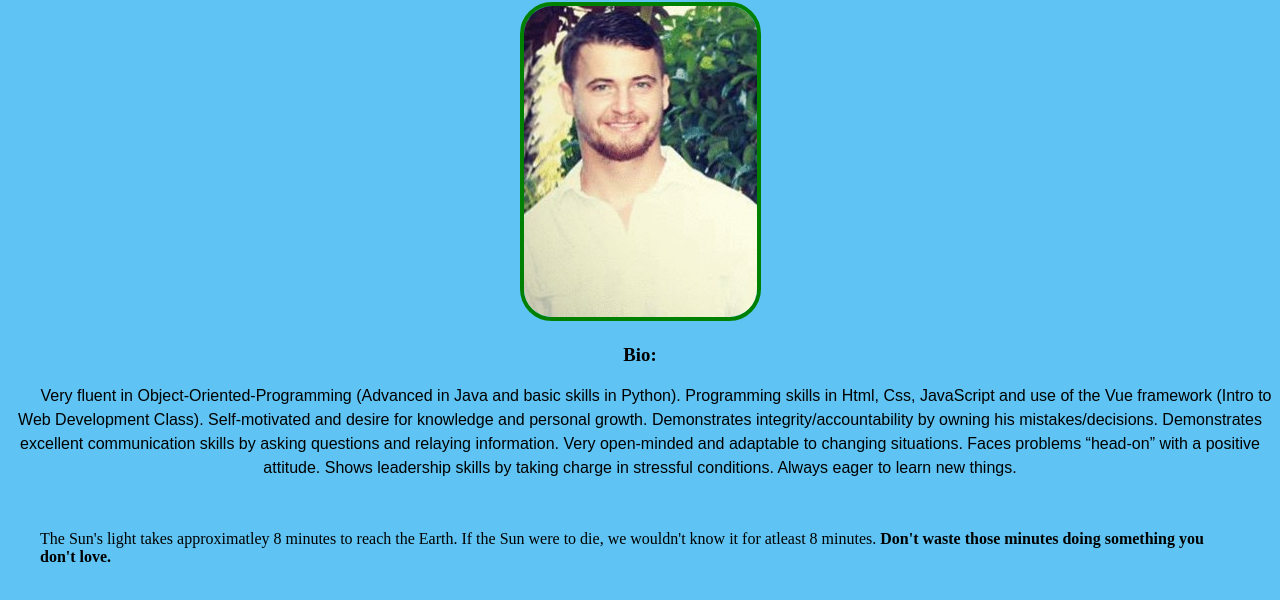
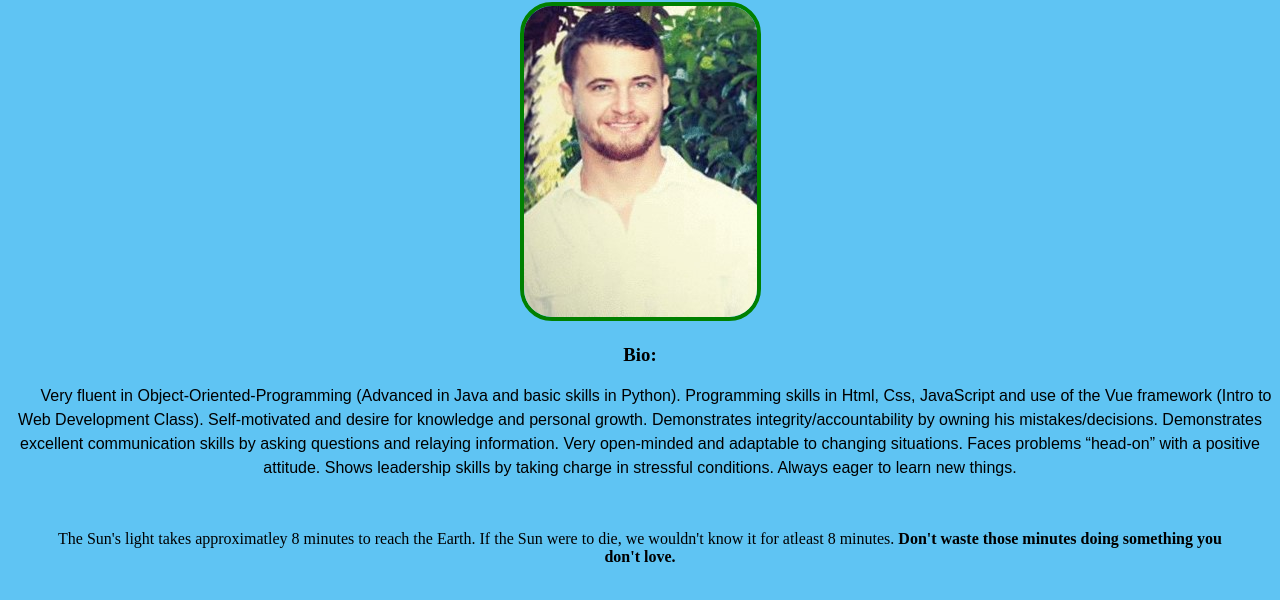
Before and after one commit to wjones17/Portfolio, a plain HTML site: page index.html in a window 1280 px wide. Shown: the part 178-778 px from the top of the page. Drawn offline with nearby package versions, Linux system fonts and the light colour scheme; a script that the page names is missing.

Commit message:
Update styles.css

```diff
--- a/styles/styles.css
+++ b/styles/styles.css
@@ -20,6 +20,9 @@ main, a{
 #my_pic{
   border:4px solid green;
   border-radius: 2em;
+}
+blockquote{
+  text-align: center;
 }
 body{
   background-color: rgb(95, 196, 243);
```
